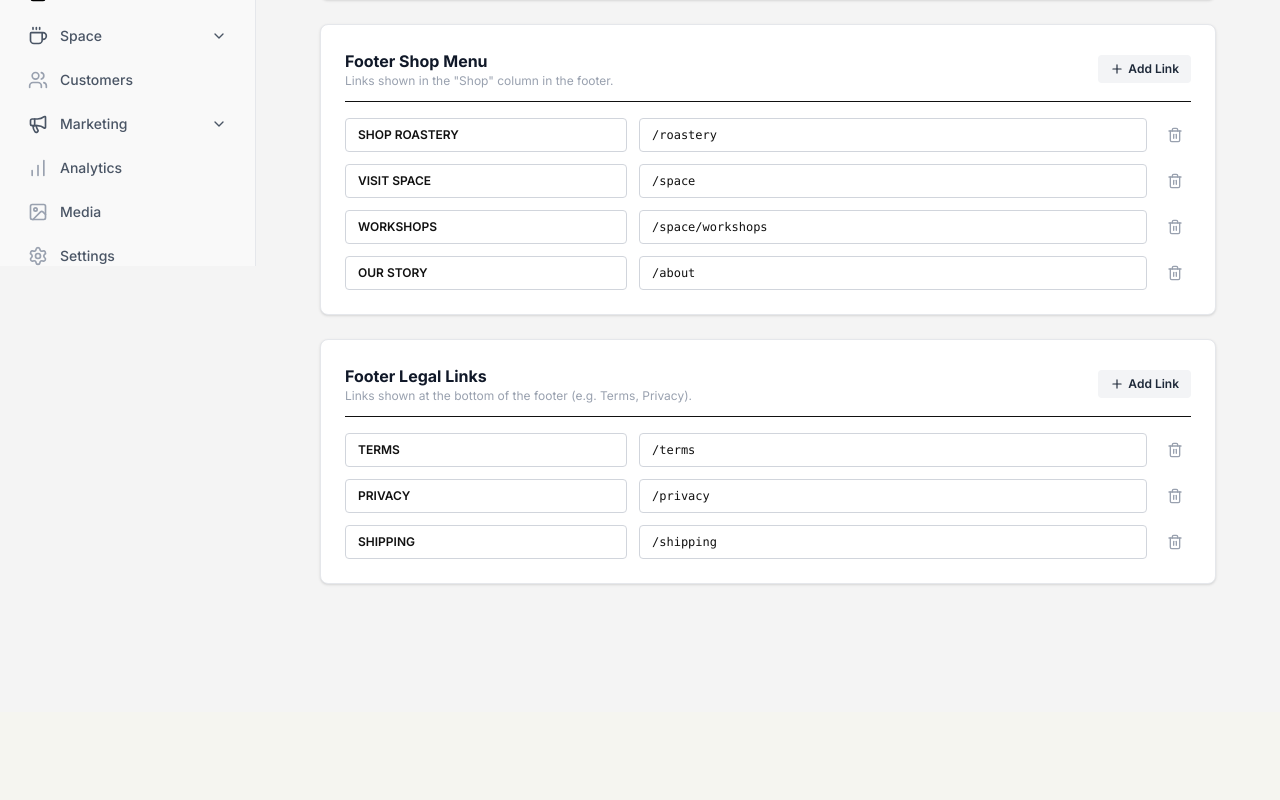
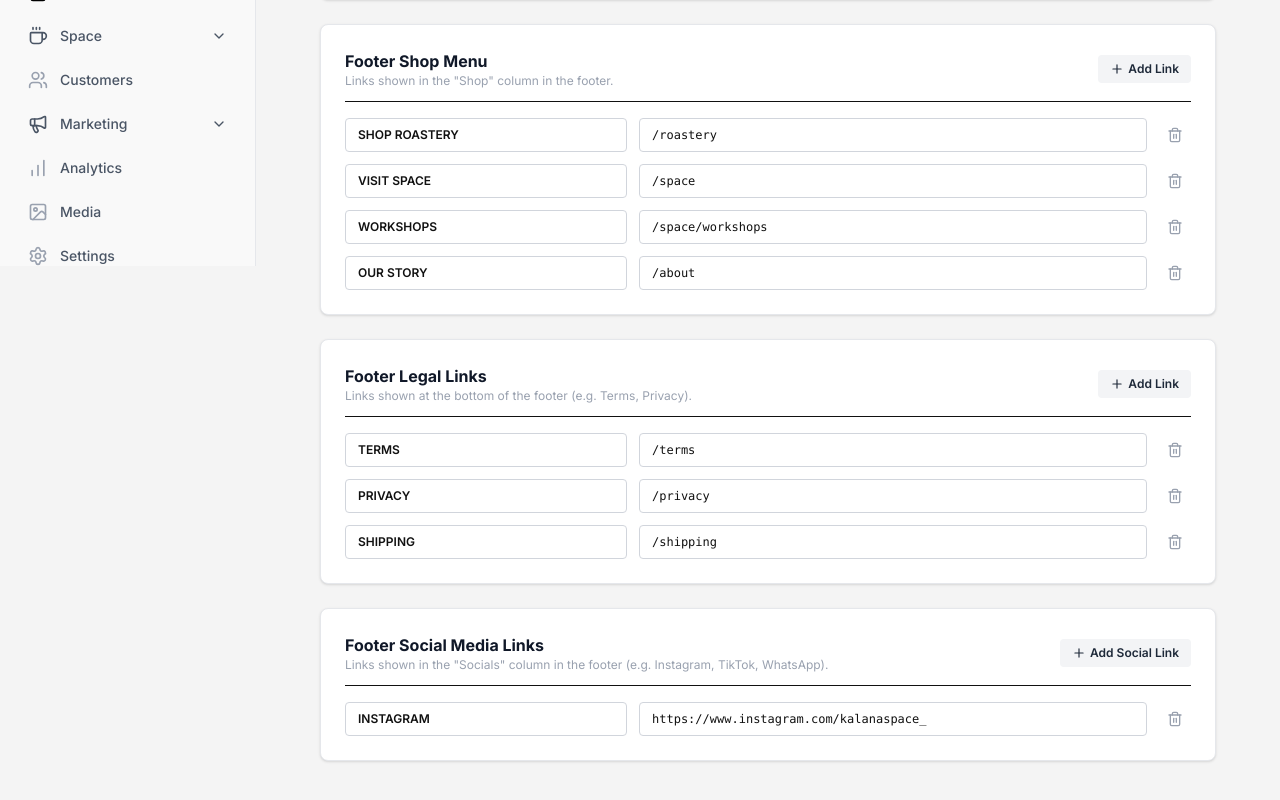
Before and after one commit to MatiasAustin/kalana, a Next.js app: page /admin/content/navigation in a window 1280 px wide. Shown: the part 534-1334 px from the top of the page. Before the commit the page ends 1246 px from the top, so only its background shows below. Built offline with nearby package versions, Linux system fonts and the light colour scheme; no server answers; the database is empty; sample sign-in values are in the browser's storage.

Commit message:
feat(socials): integrate footer social links with admin navigation and remove dummy links

```diff
--- a/src/app/admin/content/navigation/page.tsx
+++ b/src/app/admin/content/navigation/page.tsx
@@ -1,7 +1,18 @@
 import { NavigationEditor } from "@/components/admin/NavigationEditor";
 import { getNavigation } from "@/lib/cms-api";
+import { db } from "@/lib/db";
+import { socialLinks } from "@/lib/db/schema";
+import { asc } from "drizzle-orm";
+
+export const dynamic = "force-dynamic";
 
 export default async function AdminNavigationPage() {
-  const nav = await getNavigation();
-  return <NavigationEditor initialNav={nav} />;
+  const [nav, socials] = await Promise.all([
+    getNavigation(),
+    db.query.socialLinks.findMany({
+      orderBy: [asc(socialLinks.sortOrder)]
+    }).catch(() => [])
+  ]);
+
+  return <NavigationEditor initialNav={nav} initialSocials={socials} />;
 }
--- a/src/app/layout.tsx
+++ b/src/app/layout.tsx
@@ -9,6 +9,8 @@ import StorefrontOnly from "@/components/StorefrontOnly";
 import { getSiteSettings } from "@/lib/cms-api";
 
 const inter = Inter({ subsets: ["latin"], variable: "--font-inter" });
+
+export const dynamic = "force-dynamic";
 
 export async function generateMetadata(): Promise<Metadata> {
   const settings = await getSiteSettings();
--- a/src/components/Footer.tsx
+++ b/src/components/Footer.tsx
@@ -56,8 +56,15 @@ export default async function Footer() {
               <h3 className="text-[10px] font-semibold tracking-[0.2em] text-kalana-black/40 uppercase mb-6">Socials</h3>
               <ul className="space-y-4 text-xs tracking-widest uppercase">
                 {socialLinks.map((social: any) => (
-                  <li key={social.platform}>
-                    <Link href={social.url} className="hover:opacity-50 transition-opacity">{social.platform}</Link>
+                  <li key={social.id || social.platform}>
+                    <a
+                      href={social.url}
+                      target="_blank"
+                      rel="noopener noreferrer"
+                      className="hover:opacity-50 transition-opacity block"
+                    >
+                      {social.platform}
+                    </a>
                   </li>
                 ))}
               </ul>
--- a/src/components/admin/NavigationEditor.tsx
+++ b/src/components/admin/NavigationEditor.tsx
@@ -3,15 +3,21 @@
 import { useState } from "react";
 import { Plus, Trash2, Loader2 } from "lucide-react";
 import { savePageContent } from "@/lib/actions/pages";
+import { updateSocialLinks } from "@/lib/actions/settings";
 import { useRouter } from "next/navigation";
 
-export function NavigationEditor({ initialNav }: { initialNav: any }) {
+export function NavigationEditor({ initialNav, initialSocials = [] }: { initialNav: any; initialSocials?: any[] }) {
   const router = useRouter();
   const [nav, setNav] = useState({
     header: Array.isArray(initialNav?.header) ? initialNav.header : [],
     footer: Array.isArray(initialNav?.footer) ? initialNav.footer : [],
     legal: Array.isArray(initialNav?.legal) ? initialNav.legal : [],
   });
+  const [socials, setSocials] = useState<any[]>(
+    Array.isArray(initialSocials) && initialSocials.length > 0
+      ? initialSocials
+      : [{ platform: "Instagram", url: "https://www.instagram.com/kalanaspace_", isActive: true }]
+  );
   const [isSubmitting, setIsSubmitting] = useState(false);
   const [statusMessage, setStatusMessage] = useState<{ type: "success" | "error"; text: string } | null>(null);
 
@@ -34,16 +40,35 @@ export function NavigationEditor({ initialNav }: { initialNav: any }) {
     setNav({ ...nav, [menu]: updated });
   };
 
+  const handleAddSocial = () => {
+    setSocials([...socials, { platform: "", url: "", isActive: true }]);
+  };
+
+  const handleUpdateSocial = (index: number, field: string, val: any) => {
+    const updated = [...socials];
+    updated[index] = { ...updated[index], [field]: val };
+    setSocials(updated);
+  };
+
+  const handleRemoveSocial = (index: number) => {
+    const updated = [...socials];
+    updated.splice(index, 1);
+    setSocials(updated);
+  };
+
   const handleSave = async () => {
     setIsSubmitting(true);
     setStatusMessage(null);
     try {
-      const res = await savePageContent("navigation", "Navigation Menus", nav);
-      if (res.success) {
-        setStatusMessage({ type: "success", text: "Navigation menus saved successfully!" });
+      const [navRes, socialRes] = await Promise.all([
+        savePageContent("navigation", "Navigation Menus", nav),
+        updateSocialLinks(socials)
+      ]);
+      if (navRes.success && socialRes.success) {
+        setStatusMessage({ type: "success", text: "Navigation menus & social links saved successfully!" });
         router.refresh();
       } else {
-        setStatusMessage({ type: "error", text: res.error || "Failed to save." });
+        setStatusMessage({ type: "error", text: navRes.error || socialRes.error || "Failed to save." });
       }
     } catch (err: any) {
       setStatusMessage({ type: "error", text: err.message || "Failed to save." });
@@ -218,6 +243,54 @@ export function NavigationEditor({ initialNav }: { initialNav: any }) {
           ))}
         </div>
       </div>
+
+      {/* Footer Social Media Links */}
+      <div className="bg-white border border-gray-200 rounded-lg p-6 space-y-4 shadow-sm">
+        <div className="flex justify-between items-center border-b pb-3">
+          <div>
+            <h2 className="text-base font-bold text-gray-900">Footer Social Media Links</h2>
+            <p className="text-xs text-gray-400">Links shown in the &quot;Socials&quot; column in the footer (e.g. Instagram, TikTok, WhatsApp).</p>
+          </div>
+          <button
+            type="button"
+            onClick={handleAddSocial}
+            className="text-xs bg-gray-100 hover:bg-gray-200 text-gray-800 font-semibold px-3 py-1.5 rounded flex items-center gap-1"
+          >
+            <Plus className="w-3.5 h-3.5" /> Add Social Link
+          </button>
+        </div>
+
+        <div className="space-y-3">
+          {socials.map((social: any, idx: number) => (
+            <div key={idx} className="flex items-center gap-3">
+              <input
+                type="text"
+                value={social.platform || ""}
+                onChange={(e) => handleUpdateSocial(idx, "platform", e.target.value)}
+                placeholder="Platform (e.g. Instagram)"
+                className="w-1/3 text-xs uppercase font-semibold px-3 py-2 border border-gray-300 rounded focus:ring-1 focus:ring-black outline-none"
+              />
+              <input
+                type="url"
+                value={social.url || ""}
+                onChange={(e) => handleUpdateSocial(idx, "url", e.target.value)}
+                placeholder="https://..."
+                className="flex-1 text-xs font-mono px-3 py-2 border border-gray-300 rounded focus:ring-1 focus:ring-black outline-none"
+              />
+              <button
+                type="button"
+                onClick={() => handleRemoveSocial(idx)}
+                className="p-2 text-gray-400 hover:text-red-500"
+              >
+                <Trash2 className="w-4 h-4" />
+              </button>
+            </div>
+          ))}
+          {socials.length === 0 && (
+            <p className="text-xs text-gray-400 italic">No social links configured. Click &quot;Add Social Link&quot; to add one.</p>
+          )}
+        </div>
+      </div>
     </div>
   );
 }
--- a/src/lib/actions/settings.ts
+++ b/src/lib/actions/settings.ts
@@ -43,18 +43,24 @@ export async function updateSocialLinks(links: any[]) {
     // Delete all current and insert new (simple sync)
     await db.delete(socialLinks);
 
-    if (links && links.length > 0) {
-      const linksToInsert = links.map((link, idx) => ({
+    const validLinks = (links || []).filter(
+      (link) => link.platform && link.platform.trim() && link.url && link.url.trim()
+    );
+
+    if (validLinks.length > 0) {
+      const linksToInsert = validLinks.map((link, idx) => ({
         id: uuidv4(),
-        platform: link.platform,
-        url: link.url,
-        isActive: link.isActive,
+        platform: link.platform.trim(),
+        url: link.url.trim(),
+        isActive: link.isActive !== false,
         sortOrder: idx
       }));
       await db.insert(socialLinks).values(linksToInsert);
     }
 
-    revalidatePath("/");
+    revalidatePath("/", "layout");
+    revalidatePath("/admin/settings/store");
+    revalidatePath("/admin/content/navigation");
     return { success: true };
   } catch (error: any) {
     console.error("[UPDATE_SOCIAL_ERROR]", error);
--- a/src/lib/cms-api.ts
+++ b/src/lib/cms-api.ts
@@ -184,14 +184,18 @@ export async function getSocialLinks() {
       orderBy: (socials, { asc }) => [asc(socials.sortOrder)]
     });
 
-    if (!links || links.length === 0) {
-      const data = await getCmsData();
-      return data.socialLinks.filter((link: any) => link.active);
+    if (Array.isArray(links)) {
+      return links;
     }
-    return links;
+  } catch (err) {
+    console.error("[GET_SOCIAL_LINKS_ERROR]", err);
+  }
+
+  try {
+    const data = await getCmsData();
+    return Array.isArray(data.socialLinks) ? data.socialLinks.filter((link: any) => link.active) : [];
   } catch {
-    const data = await getCmsData();
-    return data.socialLinks.filter((link: any) => link.active);
+    return [];
   }
 }
 
--- a/src/lib/cms-data.json
+++ b/src/lib/cms-data.json
@@ -30,9 +30,7 @@
     ]
   },
   "socialLinks": [
-    { "platform": "Instagram", "url": "https://instagram.com/kalana", "active": true },
-    { "platform": "TikTok", "url": "https://tiktok.com/@kalana", "active": true },
-    { "platform": "WhatsApp", "url": "https://wa.me/628111234567", "active": true }
+    { "platform": "Instagram", "url": "https://www.instagram.com/kalanaspace_", "active": true }
   ],
   "location": {
     "name": "Kalana Space",
```
Also changed, not shown: 1 other file (tests, documents, lock files or other folders).
